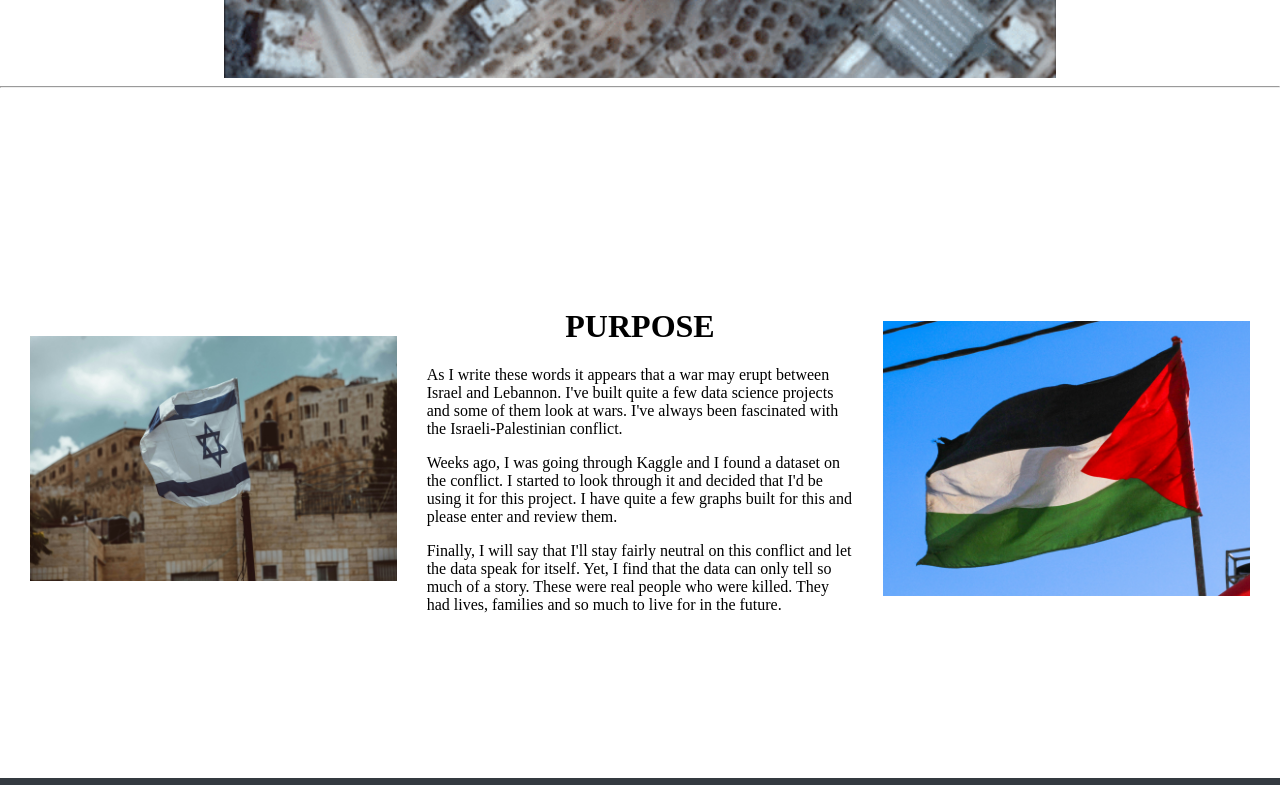
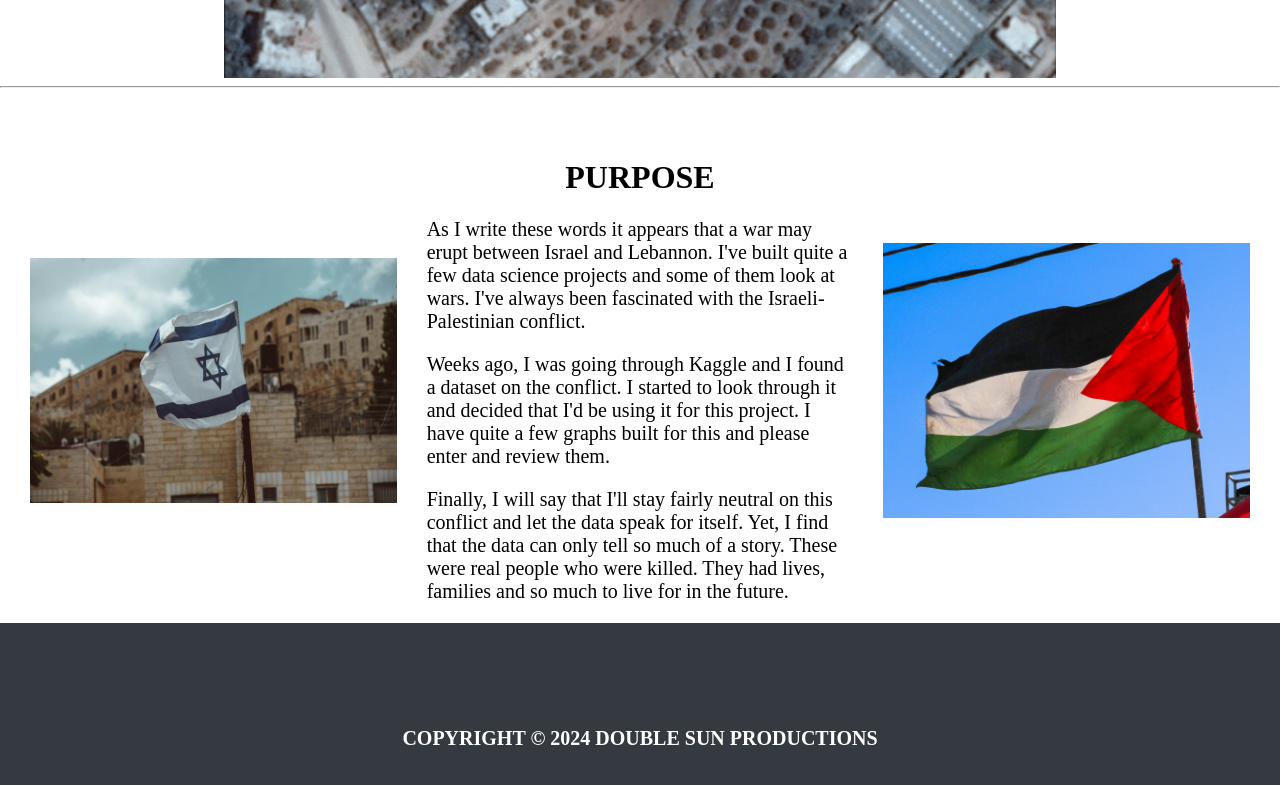
Before and after one commit to ravenusmc/israel_project, a Vue app in the folder client/: page / in a window 1280 px wide. Shown: the part 640-1425 px from the top of the page. Built offline with nearby package versions, Linux system fonts and the light colour scheme.

Commit message:
worked on mid section for landing page

```diff
--- a/client/src/components/home/Midsection.vue
+++ b/client/src/components/home/Midsection.vue
@@ -5,16 +5,16 @@
         </div>
         <div class="paragraph-div">
           <h1 class="title center">Purpose</h1>
-          <p>As I write these words it appears that a war may erupt between Israel and Lebannon.
+          <p class="paragraph-formatting">As I write these words it appears that a war may erupt between Israel and Lebannon.
             I've built quite a few data science projects and some of them look at wars. I've always
             been fascinated with the Israeli-Palestinian conflict.
           </p>
-          <p>
+          <p class="paragraph-formatting">
             Weeks ago, I was going through Kaggle and I found a dataset on the conflict. I started
             to look through it and decided that I'd be using it for this project. I have quite a few
             graphs built for this and please enter and review them.
           </p>
-          <p>
+          <p class="paragraph-formatting">
             Finally, I will say that I'll stay fairly neutral on this conflict and let the data
             speak for itself. Yet, I find that the data can only tell so much of a story. These
             were real people who were killed. They had lives, families and so much to live for in
@@ -42,14 +42,19 @@ export default {
   align-items: center;
 }
 
+.paragraph-formatting {
+  font-size: 20px;
+}
+
 .title {
   text-transform: uppercase;
 }
 
 .generic-pic-styling {
-  height: 80vh;
+  height: 300px;
   background-position: center center;
   margin: 0 7% 0 7%;
+  border-radius: 12px;
 }
 
 .left-image {
```
